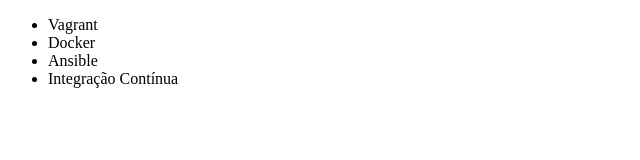
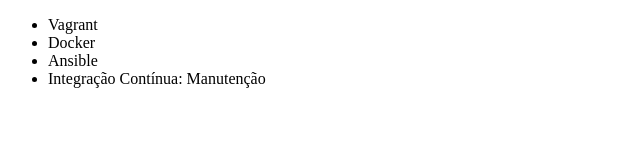
Before and after one commit to julianoBeerg/juliano-git, a plain HTML site: page index.html in a window 1280 px wide. Shown: the full height of the page, 0-640 px from the left. Drawn offline with Linux system fonts and the light colour scheme.

Commit message:
Renomeando Integração Contínua

```diff
--- a/index.html
+++ b/index.html
@@ -10,7 +10,7 @@
 		<li>Vagrant</li>
 		<li>Docker</li>
 		<li>Ansible</li>
-		<li>Integração Contínua</li>
+		<li>Integração Contínua: Manutenção</li>
 	</ul>
 </body>
 </html>
```
